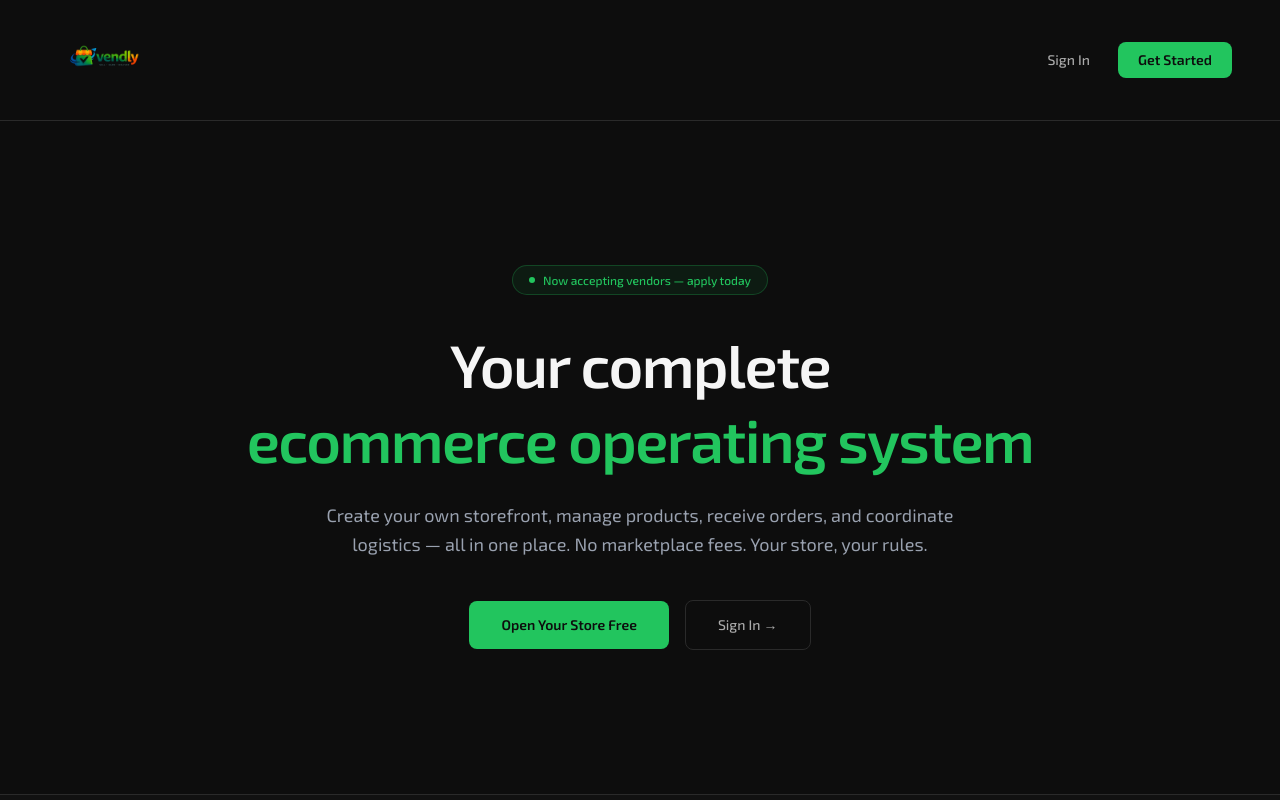
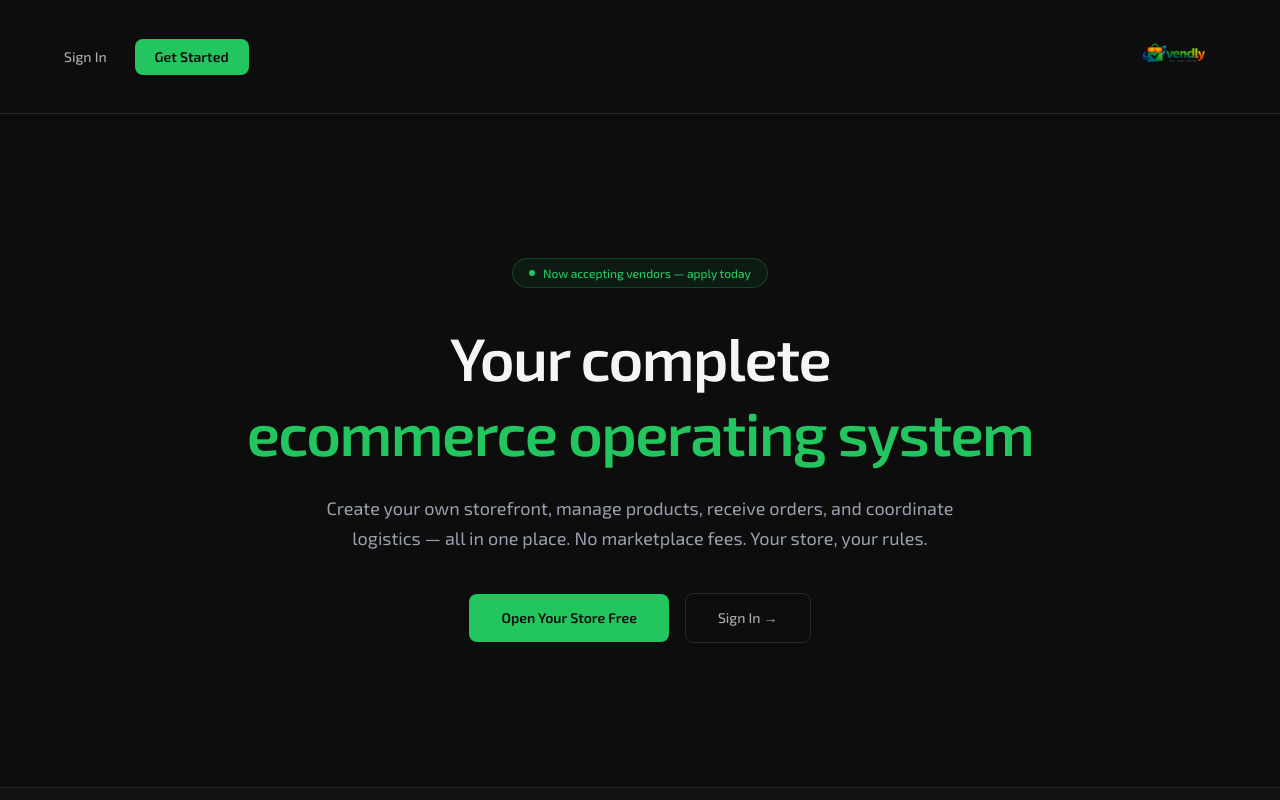
Before and after one commit to CoreLink-tech/Vendly-updated, a Next.js app: page / in a window 1280 px wide. Shown: the top 800 px of the page. Built offline with nearby package versions, Linux system fonts and the light colour scheme.

Commit message:
fix: move navbar logo to right side, buttons to left

```diff
--- a/src/app/page.tsx
+++ b/src/app/page.tsx
@@ -12,7 +12,6 @@ export default function HomePage() {
         className="flex items-center justify-between px-6 md:px-12 py-5 border-b"
         style={{ borderColor: '#2a2a2a' }}
       >
-        <img src="/logo.webp" alt="Vendly" style={{ width: 120, maxWidth: '35vw', height: 'auto', objectFit: 'contain' }} />
         <div className="flex items-center gap-3">
           <Link
             href="/account/signin"
@@ -29,6 +28,7 @@ export default function HomePage() {
             Get Started
           </Link>
         </div>
+        <img src="/logo.webp" alt="Vendly" style={{ width: 110, maxWidth: '32vw', height: 'auto', objectFit: 'contain' }} />
       </nav>
 
       {/* Hero */}
```
